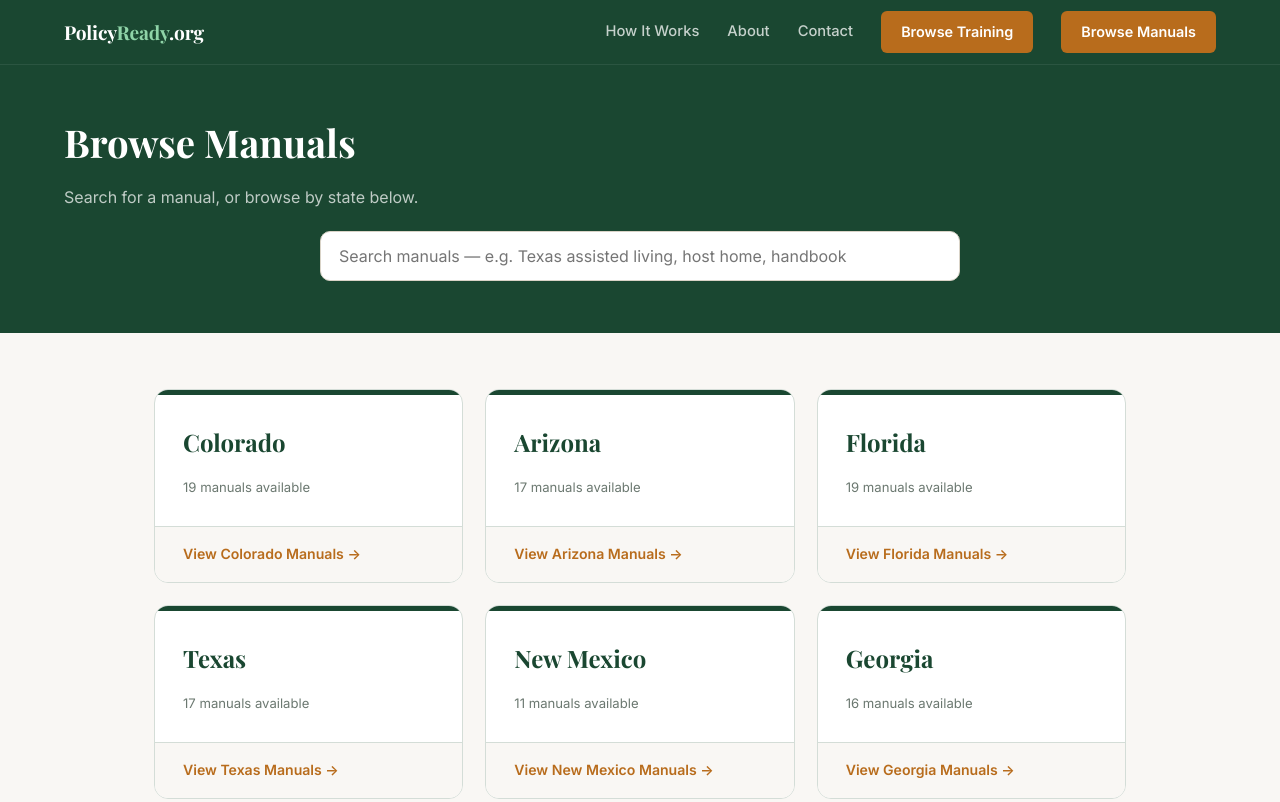
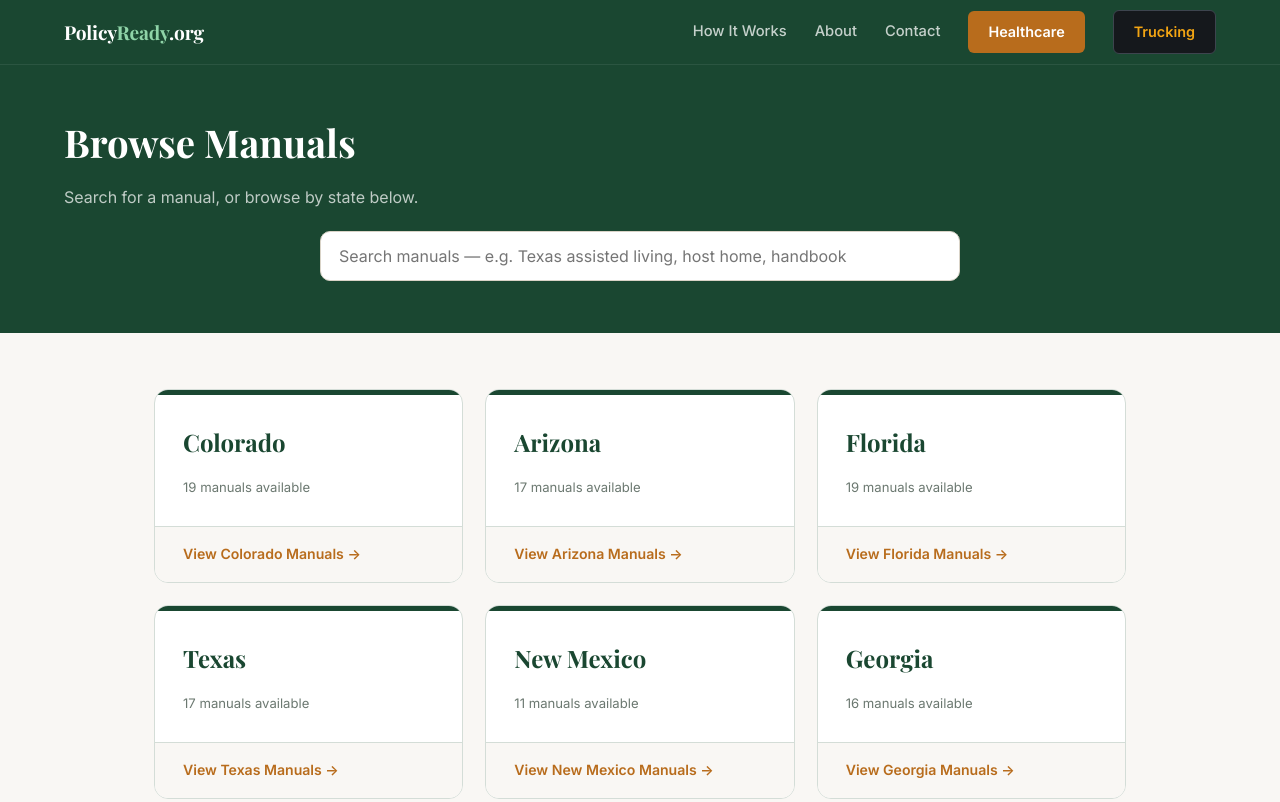
Before and after one commit to bunmi121589/POLICYREADY, a website: page shop.html in a window 1280 px wide. Shown: the top 802 px of the page. Drawn offline with nearby package versions, Linux system fonts and the light colour scheme.

Commit message:
Update navigation links in shop.html

```diff
--- a/shop.html
+++ b/shop.html
@@ -40,8 +40,8 @@ src="https://www.facebook.com/tr?id=2133964780833412&ev=PageView&noscript=1"
     <a href="/how-it-works.html">How It Works</a>
     <a href="/about.html">About</a>
     <a href="/contact.html">Contact</a>
-    <a href="/training.html" class="nav-btn nav-btn-train">Browse Training</a>
-    <a href="/shop.html" class="nav-btn">Browse Manuals</a>
+    <a href="/healthcare.html" class="nav-btn">Healthcare</a>
+    <a href="/trucking.html" class="nav-btn nav-btn-truck">Trucking</a>
   </div>
 </nav>
 <div class="shop-header">
```
